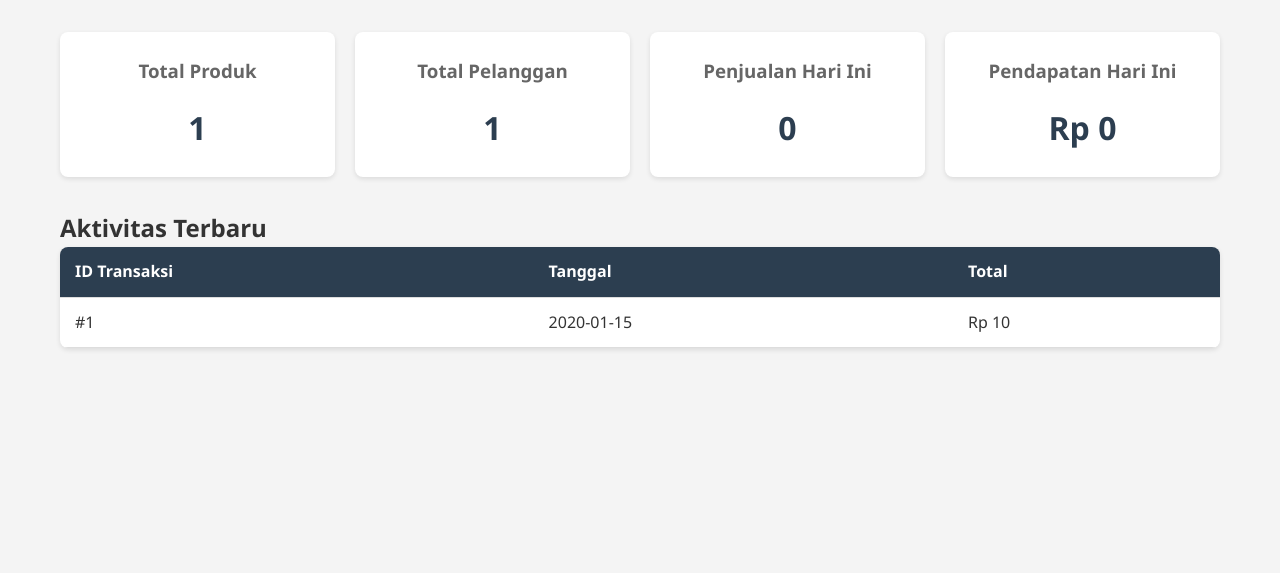
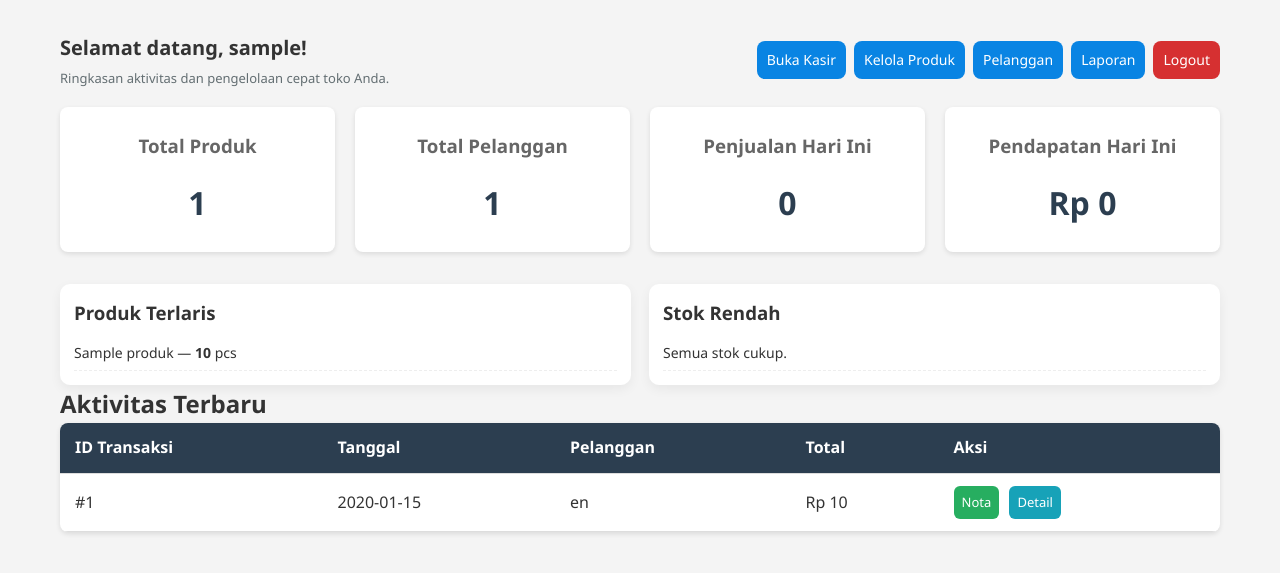
Before and after one commit to Ki2008-vi/KASIRWOI, a PHP site: page / in a window 1280 px wide. Shown: the part 125-698 px from the top of the page. Run offline with PHP 8.4, Linux system fonts and the light colour scheme; the visitor is signed in with stand-in values (Sample User, id 1); tables that the repository leaves empty hold one stand-in row (values such as "Sample post").

Commit message:
Implement session protection and enhance dashboard UI
Added session protection and improved dashboard layout.

```diff
--- a/index.php
+++ b/index.php
@@ -1,6 +1,11 @@
 <?php
 session_start();
 include 'config.php';
+// Proteksi: hanya izinkan akses jika sudah login
+if (!isset($_SESSION['user_logged_in']) || $_SESSION['user_logged_in'] !== true) {
+    header('Location: login.php');
+    exit();
+}
 ?>
 <!DOCTYPE html>
 <html lang="id">
@@ -9,6 +14,20 @@ include 'config.php';
     <meta name="viewport" content="width=device-width, initial-scale=1.0">
     <title>POS UMKM</title>
     <link rel="stylesheet" href="css/style.css">
+    <style>
+        .dashboard-top { display:flex; justify-content:space-between; align-items:center; gap:12px; margin:18px 0; }
+        .welcome h2 { margin:0; font-size:20px; }
+        .muted { color:#636e72; font-size:13px; margin-top:4px }
+        .quick-actions { display:flex; gap:8px; flex-wrap:wrap }
+        .quick-actions .action { background:#0984e3; color:#fff; padding:8px 10px; border-radius:8px; text-decoration:none; font-size:14px }
+        .quick-actions .logout { background:#d63031 }
+        .secondary-grid { display:grid; grid-template-columns:1fr 1fr; gap:18px; margin-top:18px }
+        .panel { background:#fff; padding:14px; border-radius:10px; box-shadow:0 4px 12px rgba(0,0,0,0.06) }
+        .panel ul { list-style:none; padding-left:0; margin:8px 0 0 0 }
+        .panel li { padding:6px 0; border-bottom:1px dashed #eee; font-size:14px }
+        .btn-success.small, .btn-info.small { padding:6px 8px; font-size:13px; border-radius:6px; text-decoration:none }
+        @media (max-width:800px){ .dashboard-top{flex-direction:column;align-items:flex-start} .secondary-grid{grid-template-columns:1fr} }
+    </style>
 </head>
 <body>
     <div class="container">
@@ -26,6 +45,20 @@ include 'config.php';
         </header>
 
         <main>
+            <div class="dashboard-top">
+                <div class="welcome">
+                    <h2>Selamat datang, <?php echo htmlspecialchars($_SESSION['username'] ?? 'Kasir'); ?>!</h2>
+                    <p class="muted">Ringkasan aktivitas dan pengelolaan cepat toko Anda.</p>
+                </div>
+                <div class="quick-actions">
+                    <a href="transaksi.php" class="action">Buka Kasir</a>
+                    <a href="produk.php" class="action">Kelola Produk</a>
+                    <a href="pelanggan.php" class="action">Pelanggan</a>
+                    <a href="laporan.php" class="action">Laporan</a>
+                    <a href="logout.php" class="action logout">Logout</a>
+                </div>
+            </div>
+
             <div class="dashboard-grid">
                 <div class="card">
                     <h3>Total Produk</h3>
@@ -73,6 +106,40 @@ include 'config.php';
                 </div>
             </div>
 
+            <div class="secondary-grid">
+                <div class="panel">
+                    <h3>Produk Terlaris</h3>
+                    <ul>
+                        <?php
+                        $resTop = $conn->query("SELECT p.NamaProduk, SUM(d.JumlahProduk) as terjual FROM detailpenjualan d JOIN produk p ON d.ProdukID = p.ProdukID GROUP BY d.ProdukID ORDER BY terjual DESC LIMIT 5");
+                        if ($resTop && $resTop->num_rows > 0) {
+                            while ($r = $resTop->fetch_assoc()) {
+                                echo '<li>' . htmlspecialchars($r['NamaProduk']) . ' — <b>' . intval($r['terjual']) . '</b> pcs</li>';
+                            }
+                        } else {
+                            echo '<li>Tidak ada data penjualan.</li>';
+                        }
+                        ?>
+                    </ul>
+                </div>
+
+                <div class="panel">
+                    <h3>Stok Rendah</h3>
+                    <ul>
+                        <?php
+                        $resLow = $conn->query("SELECT NamaProduk, Stok FROM produk WHERE Stok <= 5 ORDER BY Stok ASC LIMIT 5");
+                        if ($resLow && $resLow->num_rows > 0) {
+                            while ($l = $resLow->fetch_assoc()) {
+                                echo '<li>' . htmlspecialchars($l['NamaProduk']) . ' — <span style="color:#d63031;">' . intval($l['Stok']) . '</span> pcs</li>';
+                            }
+                        } else {
+                            echo '<li>Semua stok cukup.</li>';
+                        }
+                        ?>
+                    </ul>
+                </div>
+            </div>
+
             <div class="recent-activity">
                 <h2>Aktivitas Terbaru</h2>
                 <table>
@@ -80,17 +147,21 @@ include 'config.php';
                         <tr>
                             <th>ID Transaksi</th>
                             <th>Tanggal</th>
+                            <th>Pelanggan</th>
                             <th>Total</th>
+                            <th>Aksi</th>
                         </tr>
                     </thead>
                     <tbody>
                         <?php
-                        $result = $conn->query("SELECT * FROM penjualan ORDER BY PenjualanID DESC LIMIT 5");
+                        $result = $conn->query("SELECT p.PenjualanID, p.TanggalPenjualan, p.TotalHarga, pl.NamaPelanggan FROM penjualan p LEFT JOIN pelanggan pl ON p.PelangganID = pl.PelangganID ORDER BY p.PenjualanID DESC LIMIT 8");
                         while ($row = $result->fetch_assoc()) {
                             echo "<tr>";
                             echo "<td>#" . $row['PenjualanID'] . "</td>";
                             echo "<td>" . $row['TanggalPenjualan'] . "</td>";
+                            echo "<td>" . ($row['NamaPelanggan'] ?: 'Umum') . "</td>";
                             echo "<td>Rp " . number_format($row['TotalHarga'], 0, ',', '.') . "</td>";
+                            echo "<td><a href='nota.php?id=" . $row['PenjualanID'] . "' class='btn-success small'>Nota</a> <a href='detail_transaksi.php?id=" . $row['PenjualanID'] . "' class='btn-info small' style='margin-left:6px;'>Detail</a></td>";
                             echo "</tr>";
                         }
                         ?>
```
